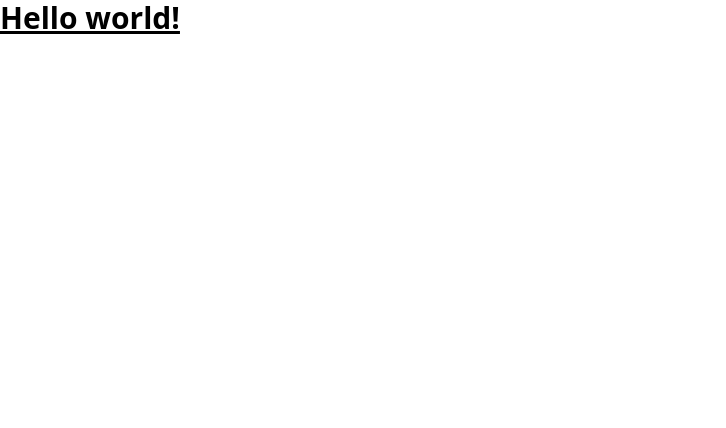
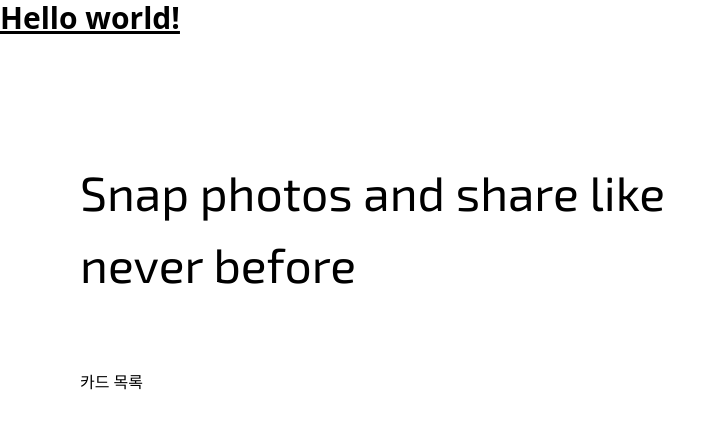
Before and after one commit to autroshot/challenge-2024-09-20, a React (Vite) app: page / in a window 1280 px wide. Shown: the top 428 px of the page, without its empty margins (0-726 px from the left). Built offline with nearby package versions, Linux system fonts and the light colour scheme.

Commit message:
ProfileSection 컴포넌트 구현 및 적용

```diff
--- a/src/App.tsx
+++ b/src/App.tsx
@@ -1,7 +1,10 @@
+import ProfileSection from '@/components/profileSection';
+
 function App() {
     return (
         <>
             <h1 className="text-3xl font-bold underline">Hello world!</h1>
+            <ProfileSection />
         </>
     );
 }
--- /dev/null
+++ b/src/components/profileSection/index.tsx
@@ -0,0 +1,13 @@
+import Title from '@/components/Title';
+
+export default function ProfileSection() {
+    return (
+        <section className="px-20 pt-[7.5rem] pb-[6.875rem]">
+            <Title>
+                Snap photos and share like <br />
+                never before
+            </Title>
+            <div className="pt-[4.375rem]">카드 목록</div>
+        </section>
+    );
+}
```
